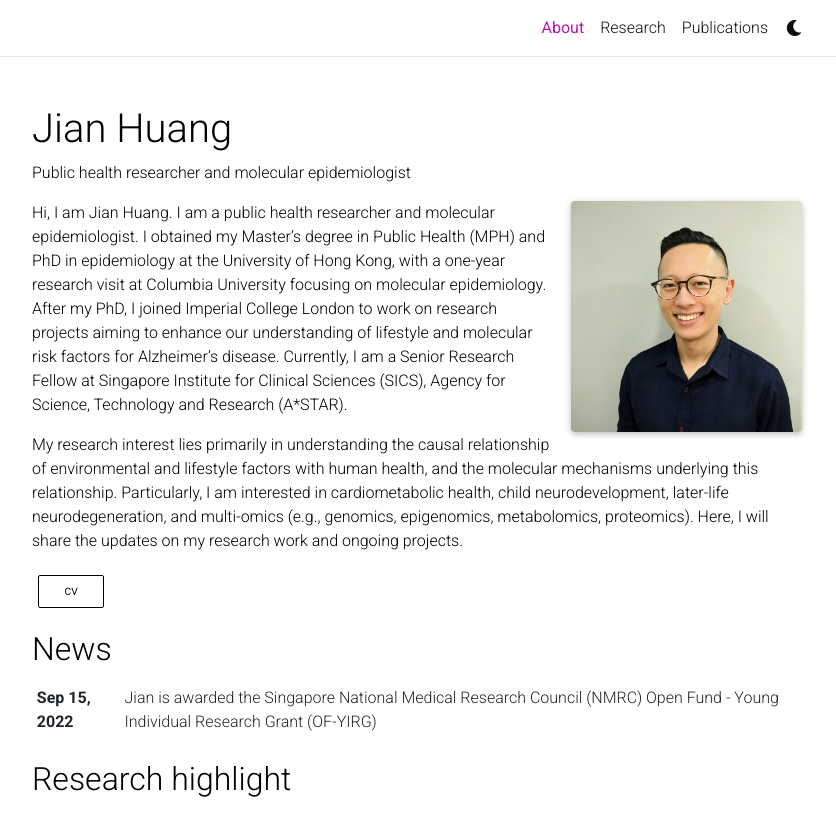
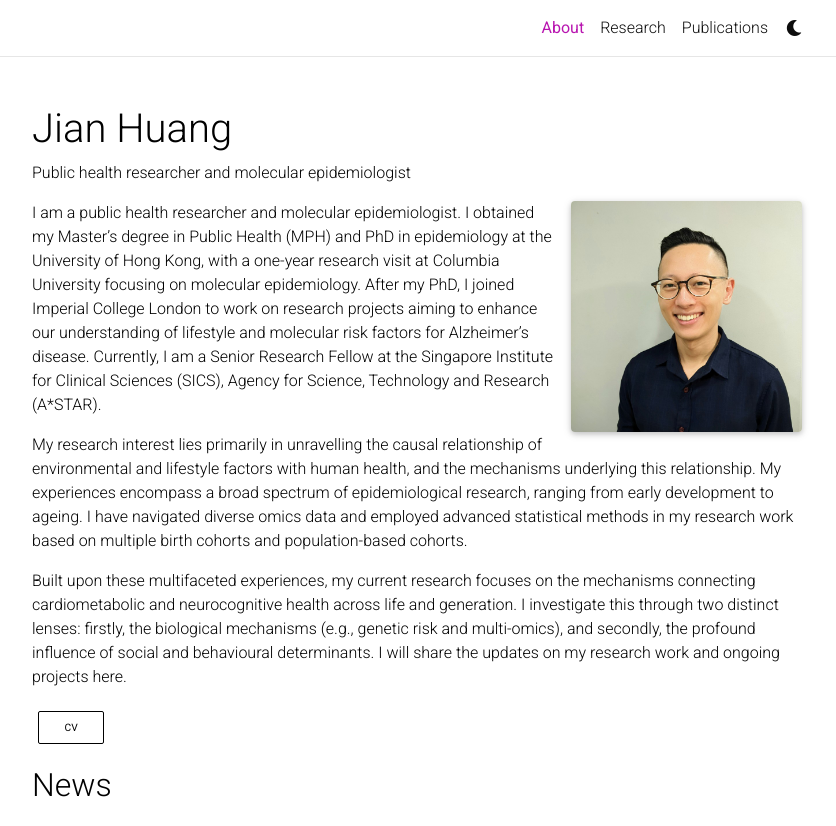
Before and after one commit to jianvhuang/jianvhuang.github.io, a Jekyll site: the page built from _pages/about.md, in a window 1280 px wide and 1232 px high, cut to the strip 0-826 px from the top of the window. Shown: the whole strip, without its empty margins (223-1059 px from the left). Built offline with Jekyll 4.4.1, drawn with Linux system fonts in a browser that asks for light colours; full-size pictures stand in for the smaller copies a plugin makes; comment, search, counter and statistics services are not loaded; a style sheet for code colours, icons or effects is not loaded.

Commit message:
Update about.md

```diff
--- a/_pages/about.md
+++ b/_pages/about.md
@@ -16,8 +16,10 @@ selected_papers: true # includes a list of papers marked as "selected={true}"
 social: true  # includes social icons at the bottom of the page
 ---
 
-Hi, I am Jian Huang. I am a public health researcher and molecular epidemiologist. I obtained my Master's degree in Public Health (MPH) and PhD in epidemiology at the University of Hong Kong, with a one-year research visit at Columbia University focusing on molecular epidemiology. After my PhD, I joined Imperial College London to work on research projects aiming to enhance our understanding of lifestyle and molecular risk factors for Alzheimer's disease. Currently, I am a Senior Research Fellow at Singapore Institute for Clinical Sciences (SICS), Agency for Science, Technology and Research (A*STAR).
+I am a public health researcher and molecular epidemiologist. I obtained my Master's degree in Public Health (MPH) and PhD in epidemiology at the University of Hong Kong, with a one-year research visit at Columbia University focusing on molecular epidemiology. After my PhD, I joined Imperial College London to work on research projects aiming to enhance our understanding of lifestyle and molecular risk factors for Alzheimer's disease. Currently, I am a Senior Research Fellow at the Singapore Institute for Clinical Sciences (SICS), Agency for Science, Technology and Research (A*STAR).
 
-My research interest lies primarily in understanding the causal relationship of environmental and lifestyle factors with human health, and the molecular mechanisms underlying this relationship. Particularly, I am interested in cardiometabolic health, child neurodevelopment, later-life neurodegeneration, and multi-omics (e.g., genomics, epigenomics, metabolomics, proteomics). Here, I will share the updates on my research work and ongoing projects.
+My research interest lies primarily in unravelling the causal relationship of environmental and lifestyle factors with human health, and the mechanisms underlying this relationship. My experiences encompass a broad spectrum of epidemiological research, ranging from early development to ageing. I have navigated diverse omics data and employed advanced statistical methods in my research work based on multiple birth cohorts and population-based cohorts.
+
+Built upon these multifaceted experiences, my current research focuses on the mechanisms connecting cardiometabolic and neurocognitive health across life and generation. I investigate this through two distinct lenses: firstly, the biological mechanisms (e.g., genetic risk and multi-omics), and secondly, the profound influence of social and behavioural determinants. I will share the updates on my research work and ongoing projects here.
 
 <a href="https://drive.google.com/file/d/1I4jMDdvbjymttMId0xTQHbsJ6Ugry7nK/view?usp=share_link" class="btn btn-sm z-depth-0" role="button" style="border: 1px solid #000;">CV</a>
```
